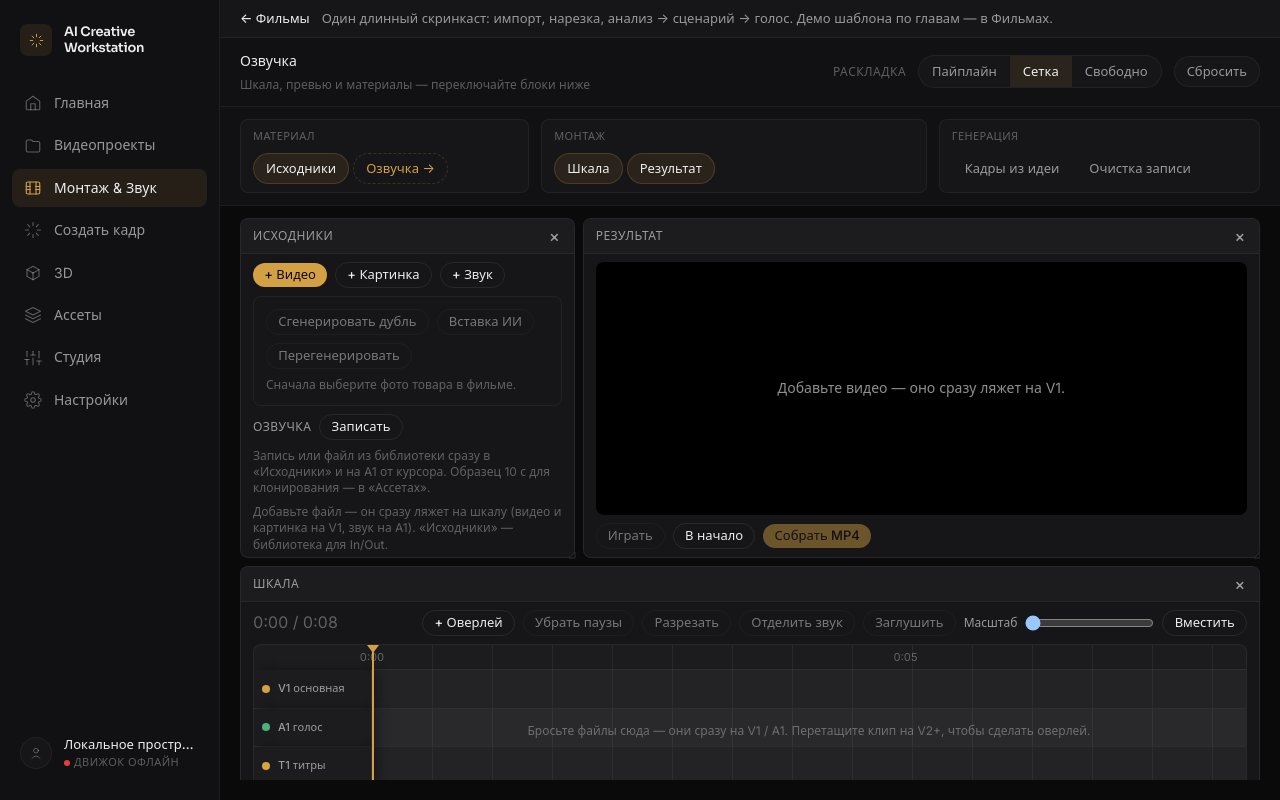
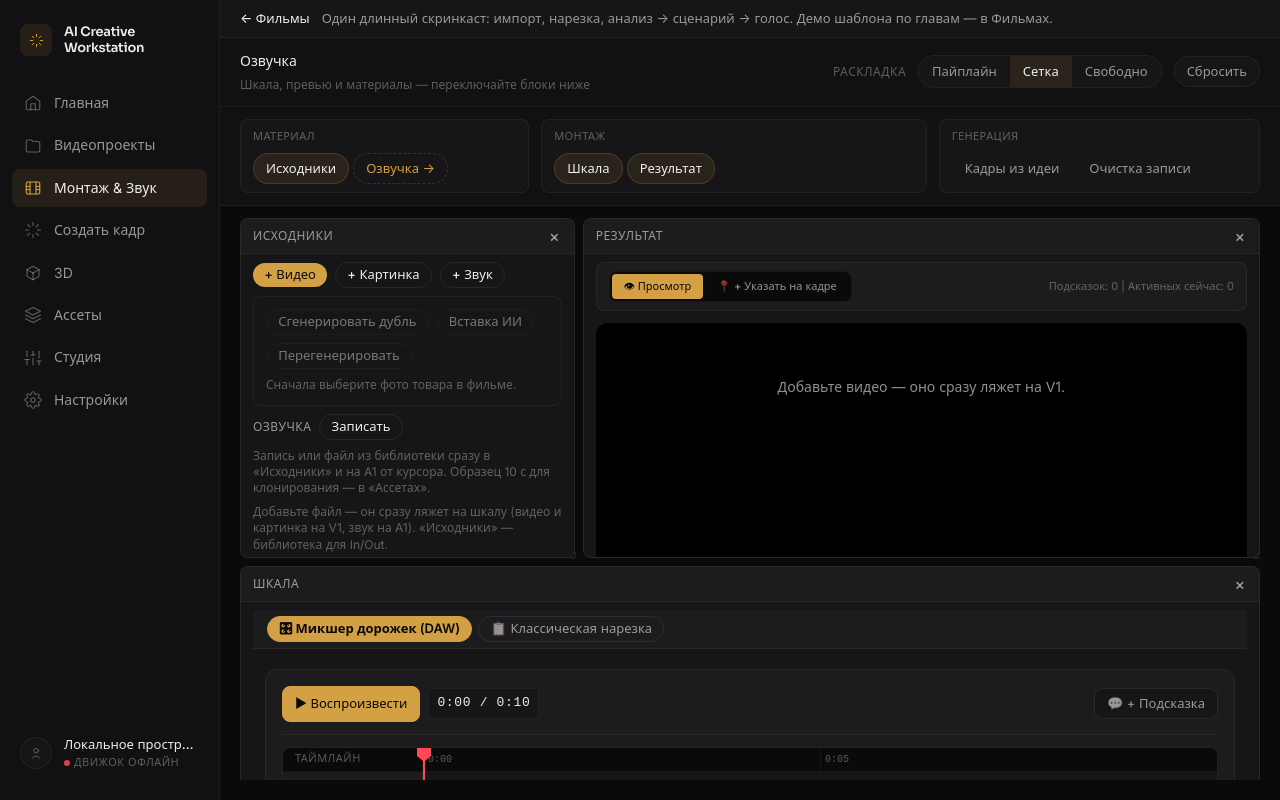
Before and after one commit to maestrotype/AI-Creative-Workstation, a React (Vite) app in the folder src/renderer/: page /video in a window 1280 px wide. Built offline with nearby package versions, Linux system fonts and the light colour scheme; a web font is replaced by a local one.

Commit message:
feat(ui): make TrackMixer persistent across pipeline stages and embed CalloutEditor and TrackMixer in Montage tab

```diff
--- a/src/renderer/src/features/video/ui/DirectorPanes.tsx
+++ b/src/renderer/src/features/video/ui/DirectorPanes.tsx
@@ -16,6 +16,8 @@ import { toAssetUrl } from '../model/directorMedia';
 import { DirectorPreview } from './DirectorPreview';
 import { useDirector } from './DirectorBoard';
 import { VoiceoverSection } from './VoiceoverSection';
+import { TrackMixer } from './TrackMixer';
+import { CalloutEditor } from './CalloutEditor';
 import styles from './VideoPage.module.css';
 
 const LABEL_W = 118;
@@ -44,6 +46,7 @@ function dropStartSec(event: DragEvent<HTMLElement>, pxPerSec: number): number {
 
 export function DirectorTimelinePane(): ReactNode {
   const d = useDirector();
+  const [timelineView, setTimelineView] = useState<'mixer' | 'classic'>('mixer');
   const [hoverTrack, setHoverTrack] = useState<string | null>(null);
 
   useEffect(() => {
@@ -122,6 +125,43 @@ export function DirectorTimelinePane(): ReactNode {
       onDragLeave={onDragLeaveBoard}
       onDrop={onBoardDrop}
     >
+      <div style={{ display: 'flex', alignItems: 'center', justifyContent: 'space-between', padding: '6px 14px', borderBottom: '1px solid var(--color-border-subtle)', background: 'var(--color-bg-elevated)', flexWrap: 'wrap', gap: '8px' }}>
+        <div style={{ display: 'flex', gap: '6px' }}>
+          <button
+            type="button"
+            className={styles.toolBtn}
+            style={{
+              fontWeight: timelineView === 'mixer' ? 600 : 400,
+              background: timelineView === 'mixer' ? 'var(--color-accent)' : 'transparent',
+              color: timelineView === 'mixer' ? 'var(--color-bg-base)' : 'var(--color-text-secondary)',
+              borderColor: timelineView === 'mixer' ? 'var(--color-accent)' : 'var(--color-border-default)',
+            }}
+            onClick={() => setTimelineView('mixer')}
+          >
+            🎛 Микшер дорожек (DAW)
+          </button>
+          <button
+            type="button"
+            className={styles.toolBtn}
+            style={{
+              fontWeight: timelineView === 'classic' ? 600 : 400,
+              background: timelineView === 'classic' ? 'var(--color-accent)' : 'transparent',
+              color: timelineView === 'classic' ? 'var(--color-bg-base)' : 'var(--color-text-secondary)',
+              borderColor: timelineView === 'classic' ? 'var(--color-accent)' : 'var(--color-border-default)',
+            }}
+            onClick={() => setTimelineView('classic')}
+          >
+            📋 Классическая нарезка
+          </button>
+        </div>
+      </div>
+
+      {timelineView === 'mixer' ? (
+        <div style={{ padding: '12px', overflow: 'auto', flex: 1 }}>
+          <TrackMixer />
+        </div>
+      ) : (
+        <>
           <div className={styles.timelineBar}>
             <span className={styles.timeReadout} ref={d.clockElRef}>
               {formatClock(d.playhead)} / {formatClock(d.total)}
@@ -293,6 +333,8 @@ export function DirectorTimelinePane(): ReactNode {
           ) : null}
         </div>
       </div>
+        </>
+      )}
     </div>
   );
 }
@@ -301,6 +343,7 @@ export function DirectorResultPane({ previewActive = true }: { previewActive?: b
   const d = useDirector();
   return (
     <div className={`${styles.paneFill} ${styles.resultPane}`}>
+      <CalloutEditor active={previewActive}>
         <DirectorPreview
           playhead={d.playhead}
           playing={d.playing}
@@ -318,6 +361,7 @@ export function DirectorResultPane({ previewActive = true }: { previewActive?: b
             d.applyProxy(binId, true);
           }}
         />
+      </CalloutEditor>
       <div className={styles.transport}>
         <button type="button" className={styles.toolBtn} onClick={d.togglePlay} disabled={d.clips.length === 0 || d.bins.some((b) => b.proxying)}>
           {d.playing ? d.t('video.dir_pause') : d.t('video.dir_play')}
--- a/src/renderer/src/features/video/ui/VideoPipelineShell.module.css
+++ b/src/renderer/src/features/video/ui/VideoPipelineShell.module.css
@@ -93,6 +93,37 @@
   border: 1px solid var(--color-border-subtle);
   border-radius: var(--radius-lg);
   background: var(--color-bg-card);
+}
+
+.timelineCard {
+  display: flex;
+  flex-direction: column;
+  gap: var(--space-3);
+  padding: var(--space-4) var(--space-5);
+  border: 1px solid var(--color-border-subtle);
+  border-radius: var(--radius-lg);
+  background: var(--color-bg-card);
+  box-shadow: 0 4px 16px rgba(0, 0, 0, 0.25);
+}
+
+.timelineCardHeader {
+  display: flex;
+  align-items: center;
+  justify-content: space-between;
+}
+
+.timelineCardTitle {
+  margin: 0;
+  font-family: var(--font-heading);
+  font-size: var(--text-heading-sm);
+  font-weight: var(--weight-medium);
+  color: var(--color-text-primary);
+}
+
+.timelineCardSub {
+  margin: var(--space-1) 0 0;
+  font-size: var(--text-body-xs);
+  color: var(--color-text-tertiary);
 }
 
 .stageMount[hidden] {
--- a/src/renderer/src/features/video/ui/VideoPipelineShell.tsx
+++ b/src/renderer/src/features/video/ui/VideoPipelineShell.tsx
@@ -200,6 +200,20 @@ export function VideoPipelineShell({ active = true }: { active?: boolean }): Rea
             ) : null}
           </footer>
         </section>
+
+        {Boolean(d.voiceoverSource || d.clips.length > 0) ? (
+          <section className={s.timelineCard}>
+            <div className={s.timelineCardHeader}>
+              <div>
+                <h4 className={s.timelineCardTitle}>🎛 Монтажная шкала и аудио-микшер</h4>
+                <p className={s.timelineCardSub}>
+                  Многодорожечная шкала проекта: видео (V1/V2), звук (A1/A2) и подсказки (C1). Кнопка «Отделить звук» извлекает аудиодорожку.
+                </p>
+              </div>
+            </div>
+            <TrackMixer />
+          </section>
+        ) : null}
       </div>
     </div>
   );
@@ -263,7 +277,6 @@ function StageMaterial(): ReactNode {
       {source ? (
         <>
           <SourceRow />
-          <TrackMixer />
           <p className={vp.hintTight}>{d.t('video.pipe_material_ready')}</p>
         </>
       ) : (
```
Lines whose indentation alone changed are shown as unchanged.
